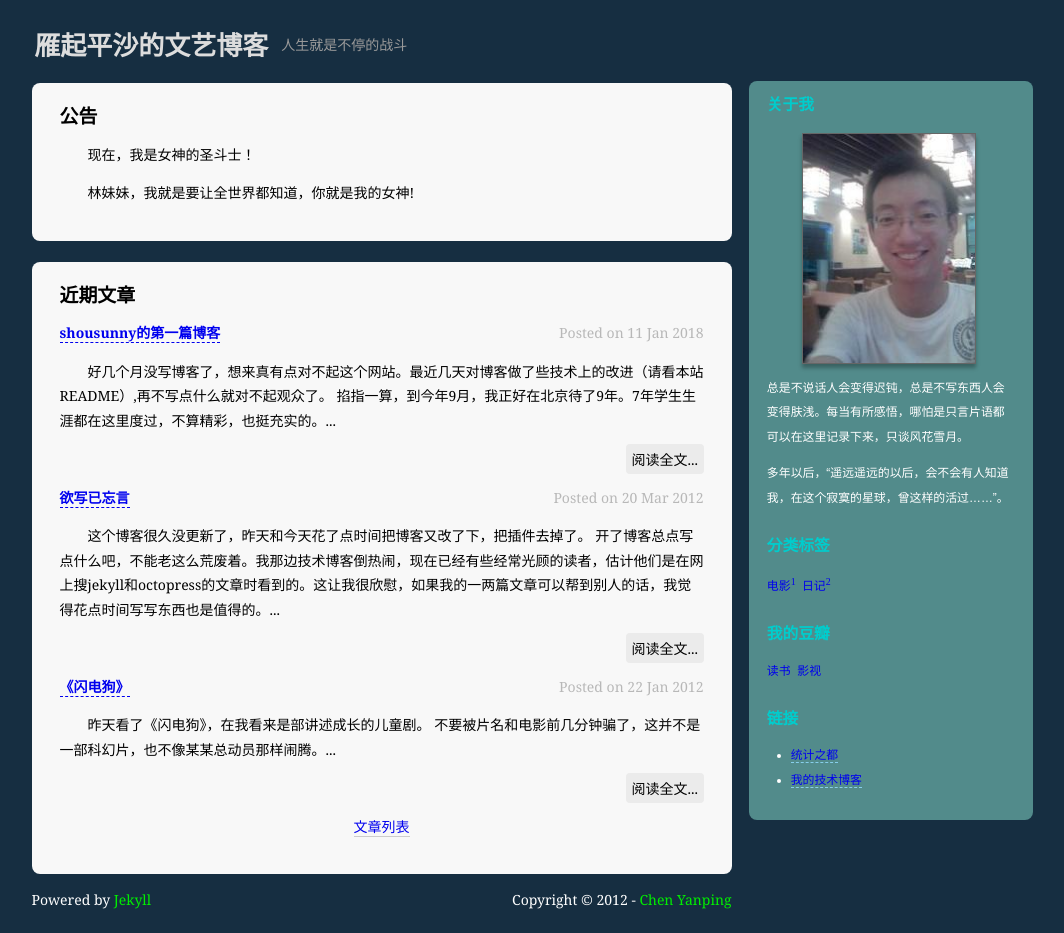
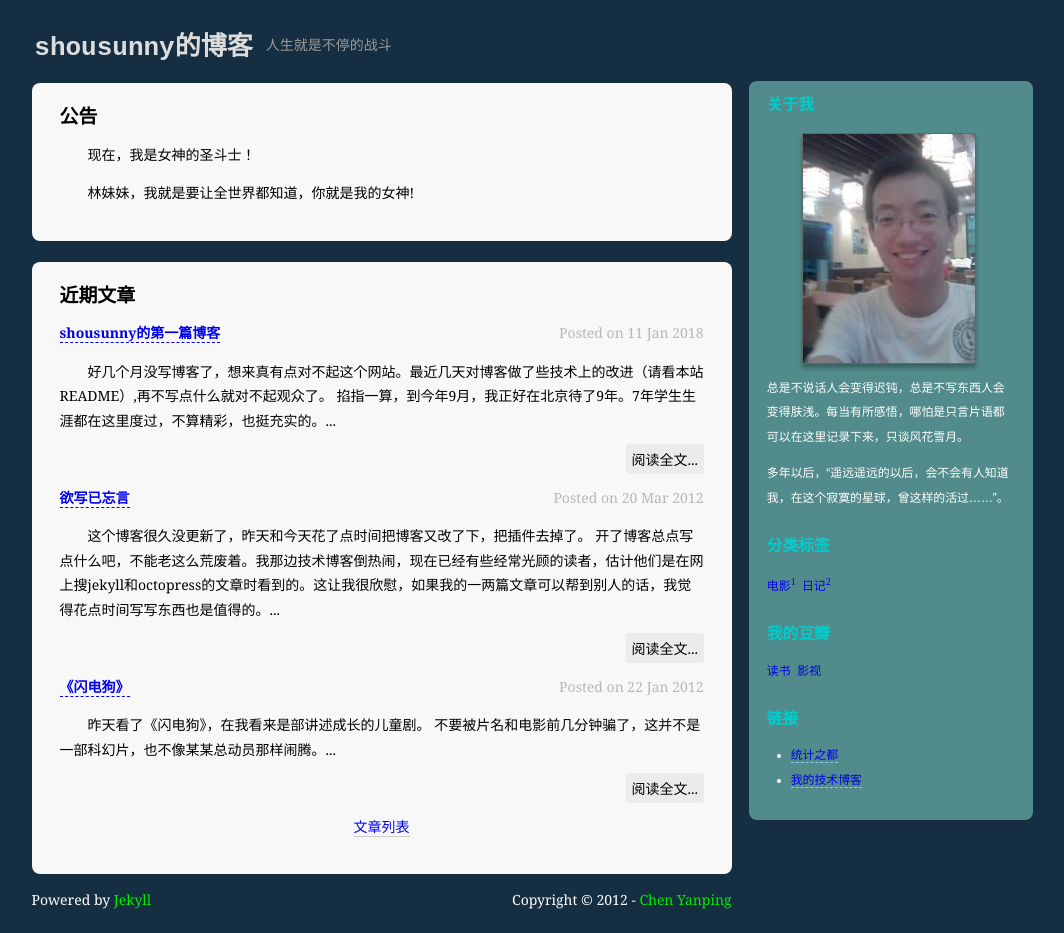
Before and after one commit to shousunny/shousunny.github.io, a Jekyll site: the page built from index.html, in a window 1280 px wide. Shown: the whole page, without its empty margins (108-1172 px from the left). Built offline with Jekyll 4.4.1, drawn with Linux system fonts in a browser that asks for light colours.

Commit message:
Update _config.yml

```diff
--- a/_config.yml
+++ b/_config.yml
@@ -1,16 +1,16 @@
 meta:
-    site_title: "雁起平沙的文艺博客"
+    site_title: "shousunny的博客"
     site_subtitle: "人生就是不停的战斗"
     site_language: "zh-cn"
-    absolute_baseurl: http://art.yanping.me
-    domain: yanping.me
+    absolute_baseurl: https://shousunny.github.io/
+    domain: shousunny.github.io
     author:
-        full_name: Chen Yanping
-        short_name: ypchen
-        name: ypchen
-        email: chen@yanping.me
+        full_name: Shou Sunny
+        short_name: SS
+        name: sunny
+        email: shousunny@foxmail.com
 
-url: http://art.yanping.me
+url: https://shousunny.github.io/
 
 baseurl: /
 
@@ -27,7 +27,7 @@ markdown: kramdown
 pygments: false
 permalink: /blog/:year/:month/:day/:title
 
-disqus_short_name: ypchenstory
+disqus_short_name: SSstory
 
 
 css:
```
